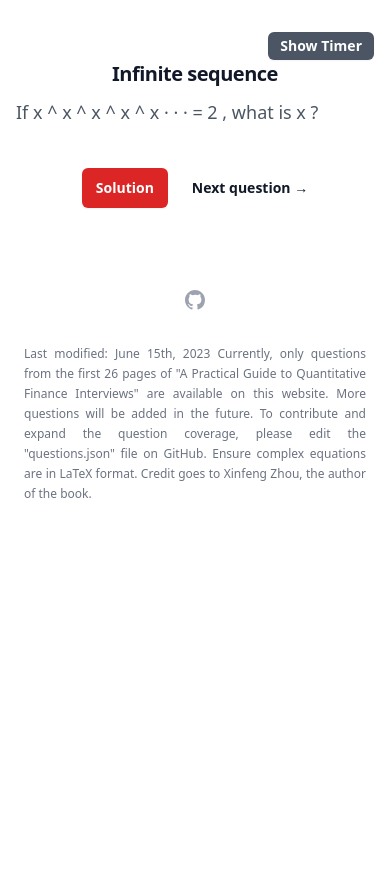
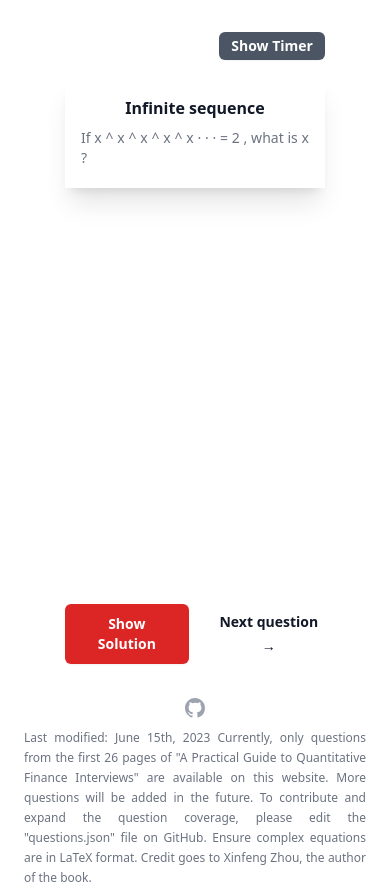
Before and after one commit to milas-melt/quant_interview_website, a React (Create React App) app: page / in a window 390 px wide. Before the commit the page ends 844 px from the top, so only its background shows below. Built offline with nearby package versions, Linux system fonts and the light colour scheme.

Commit message:
UI/UX improvements and refactoring

```diff
--- a/src/App.js
+++ b/src/App.js
@@ -2,6 +2,8 @@ import React, { useState, useEffect } from "react";
 import questions from "./questions.json";
 import ToolTip from "./ToolTip";
 import Footer from "./Footer";
+import QuestionBox from "./components/QuestionBox";
+import HintModal from "./components/HintModal";
 
 export default function App() {
     const START_QUESTION_INDEX = 9;
@@ -9,9 +11,9 @@ export default function App() {
     const [currentQuestionIndex, setCurrentQuestionIndex] =
         useState(START_QUESTION_INDEX);
     // const [chapter, setChapter] = useState("brainteasers");
-    const [solution, setSolution] = useState(
-        questions.brainteasers[START_QUESTION_INDEX].solution
-    );
+    // const [solution, setSolution] = useState(
+    //     questions.brainteasers[START_QUESTION_INDEX].solution
+    // );
     const [hint, setHint] = useState(
         questions.brainteasers[START_QUESTION_INDEX].hint
     );
@@ -20,6 +22,7 @@ export default function App() {
     const [seconds, setSeconds] = useState(0);
     const [showTimer, setShowTimer] = useState(false);
 
+    // console.log(questions.brainteasers[currentQuestionIndex].question);
     useEffect(() => {
         const interval = setInterval(() => {
             setSeconds((prevSeconds) => prevSeconds + 1);
@@ -52,7 +55,7 @@ export default function App() {
             Math.random() * questions.brainteasers.length
         );
         setCurrentQuestionIndex(randomIndex);
-        setSolution(questions.brainteasers[randomIndex].solution); // Clear the solution when moving to the next question
+        // setSolution(questions.brainteasers[randomIndex].solution); // Clear the solution when moving to the next question
         setHint(questions.brainteasers[randomIndex].hint);
         setShowHint(false); // Hide the hint when moving to the next question
         setSeconds(0); // Reset the timer when moving to the next question
@@ -67,8 +70,8 @@ export default function App() {
     };
 
     return (
-        <div className="bg-white">
-            <div className="mx-auto max-w-2xl py-8 px-4 sm:py-16 lg:py-24">
+        <div className="bg-white flex flex-col max-h-screen justify-between">
+            <div className="mx-auto  w-2/3 max-w-2xl py-8  sm:py-16 lg:py-16">
                 <div className="hidden sm:mb-8 sm:flex sm:justify-center">
                     <div className="relative rounded-full px-3 py-1 text-sm leading-6 text-gray-600 ring-1 ring-gray-900/10 hover:ring-gray-900/20">
                         Click here to access the{" "}
@@ -90,7 +93,7 @@ export default function App() {
                     {showTimer ? (
                         // align the timer and the button in the same row
 
-                        <div className="flex justify-between">
+                        <div className="flex justify-between mb-4">
                             <div>
                                 <p>{formatTime(seconds)}</p>
                             </div>
@@ -104,7 +107,7 @@ export default function App() {
                             </ToolTip>
                         </div>
                     ) : (
-                        <div className="flex justify-end">
+                        <div className="flex justify-end mb-4">
                             <button
                                 onClick={() => setShowTimer(true)}
                                 className="rounded-md bg-gray-600 px-3 py-1 text-sm font-semibold text-white shadow-sm hover:bg-gray-500 focus-visible:outline focus-visible:outline-2 focus-visible:outline-offset-2 focus-visible:outline-gray-600"
@@ -114,61 +117,54 @@ export default function App() {
                         </div>
                     )}
                     {/* Question title */}
-                    {questions.brainteasers[currentQuestionIndex].name ? (
-                        <h1 className="text-xl font-bold tracking-tight text-gray-900">
-                            {questions.brainteasers[currentQuestionIndex].name}
-                        </h1>
-                    ) : (
-                        <h1 className="text-xl font-bold tracking-tight text-gray-900">
-                            Question
-                        </h1>
-                    )}
+                    {/* <div className="shadow sm:rounded-lg">
+                        <div className="px-4 py-5 sm:p-6">
 
-                    {/* Question text */}
-                    <p className="mt-2 text-lg leading-8 text-gray-600 text-justify">
-                        {questions.brainteasers[currentQuestionIndex].question}
-                    </p>
+                        </div>
+                    </div> */}
+
+                    <QuestionBox
+                        question={
+                            questions.brainteasers[currentQuestionIndex]
+                                .question
+                        }
+                        question_name={
+                            questions.brainteasers[currentQuestionIndex].name
+                        }
+                    />
 
                     {/* Hint */}
 
-                    {hint && (
-                        <div className="mt-4">
-                            <button
-                                onClick={() => setShowHint(!showHint)}
-                                className="text-sm font-semibold leading-6 text-red-900"
-                            >
-                                {showHint
-                                    ? "Hide Hint"
-                                    : "The book provided a hint. Click here to see it."}
-                            </button>
-                            {showHint && (
-                                <div>
-                                    {/* Hint title */}
-                                    <h2 className="text-lg font-bold text-gray-900">
-                                        Hint:
-                                    </h2>
+                    <button
+                        onClick={() => setShowHint(!showHint)}
+                        className={`${
+                            hint ? "visible" : "invisible"
+                        } text-sm font-semibold leading-6 text-red-900`}
+                    >
+                        The book provided a hint. Click here to see it.
+                    </button>
 
-                                    {/* Hint text */}
-                                    <p className="mt-2 text-gray-600 text-justify">
-                                        {hint}
-                                    </p>
-                                </div>
-                            )}
-                        </div>
-                    )}
+                    <HintModal
+                        open={showHint}
+                        setOpen={setShowHint}
+                        hint={hint}
+                    />
+
                     {/* Solution */}
-                    {showSolution && (
-                        <div className="mt-4">
-                            {/* Solution title */}
-                            <h2 className="text-lg font-bold text-gray-900">
-                                Solution:
-                            </h2>
-                            {/* Solution text */}
-                            <p className="mt-2 text-gray-600 text-justify">
-                                {solution}
-                            </p>
-                        </div>
-                    )}
+
+                    <div
+                        className={`${
+                            showSolution ? "visible" : "invisible"
+                        } mt-4`}
+                    >
+                        <QuestionBox
+                            question={
+                                questions.brainteasers[currentQuestionIndex]
+                                    .solution
+                            }
+                            question_name="Solution"
+                        />
+                    </div>
 
                     <div className="mt-10 flex items-center justify-center gap-x-6">
                         {/* Solution button */}
@@ -176,7 +172,7 @@ export default function App() {
                             onClick={() => setShowSolution(!showSolution)} // {() => setShowHint(!showHint)}
                             className="rounded-md bg-red-600 px-3.5 py-2.5 text-sm font-semibold text-white shadow-sm hover:bg-red-500 focus-visible:outline focus-visible:outline-2 focus-visible:outline-offset-2 focus-visible:outline-red-600"
                         >
-                            Solution
+                            {showSolution ? "Hide" : "Show"} Solution
                         </button>
 
                         {/* Next question button */}
--- a/src/Footer.jsx
+++ b/src/Footer.jsx
@@ -31,8 +31,10 @@ const navigation = [
 export default function Footer() {
     return (
         <footer className="bg-white">
-            <div className="mx-auto max-w-7xl px-6 py-12 md:flex md:items-center md:justify-between lg:px-8">
-                <div className="flex justify-center space-x-6 md:order-2">
+            <div className="mx-auto  px-6  md:flex md:items-center md:justify-between lg:px-8">
+                <div className="flex items-center justify-center space-x-2 md:order-2">
+                    {" "}
+                    {/* Updated class */}
                     {navigation.map((item) => (
                         <a
                             key={item.name}
@@ -46,7 +48,9 @@ export default function Footer() {
                         </a>
                     ))}
                 </div>
-                <div className="mt-8 md:order-1 md:mt-0 md:w-3/4 lg:w-3/4">
+                <div className="mt-2 md:order-1 md:mt-0 md:w-3/4 lg:w-3/4">
+                    {" "}
+                    {/* Updated class */}
                     <p className="text-xs leading-5 text-gray-500 text-justify">
                         Last modified: June 15th, 2023 Currently, only questions
                         from the first 26 pages of "A Practical Guide to
--- /dev/null
+++ b/src/components/HintModal.jsx
@@ -0,0 +1,70 @@
+import { Fragment } from "react";
+import { Dialog, Transition } from "@headlessui/react";
+import { LightBulbIcon } from "@heroicons/react/24/outline";
+
+export default function HintModal({ open, setOpen, hint }) {
+    return (
+        <Transition.Root show={open} as={Fragment}>
+            <Dialog as="div" className="relative z-10" onClose={setOpen}>
+                <Transition.Child
+                    as={Fragment}
+                    enter="ease-out duration-300"
+                    enterFrom="opacity-0"
+                    enterTo="opacity-100"
+                    leave="ease-in duration-200"
+                    leaveFrom="opacity-100"
+                    leaveTo="opacity-0"
+                >
+                    <div className="fixed inset-0 bg-gray-500 bg-opacity-75 transition-opacity" />
+                </Transition.Child>
+
+                <div className="fixed inset-0 z-10 overflow-y-auto">
+                    <div className="flex min-h-full items-end justify-center p-4 text-center sm:items-center sm:p-0">
+                        <Transition.Child
+                            as={Fragment}
+                            enter="ease-out duration-300"
+                            enterFrom="opacity-0 translate-y-4 sm:translate-y-0 sm:scale-95"
+                            enterTo="opacity-100 translate-y-0 sm:scale-100"
+                            leave="ease-in duration-200"
+                            leaveFrom="opacity-100 translate-y-0 sm:scale-100"
+                            leaveTo="opacity-0 translate-y-4 sm:translate-y-0 sm:scale-95"
+                        >
+                            <Dialog.Panel className="relative transform overflow-hidden rounded-lg bg-white px-4 pb-4 pt-5 text-left shadow-xl transition-all sm:my-8 sm:w-full sm:max-w-sm sm:p-6">
+                                <div>
+                                    <div className="mx-auto flex h-12 w-12 items-center justify-center rounded-full bg-yellow-100">
+                                        <LightBulbIcon
+                                            className="h-6 w-6 text-yellow-600"
+                                            aria-hidden="true"
+                                        />
+                                    </div>
+                                    <div className="mt-3 text-center sm:mt-5">
+                                        <Dialog.Title
+                                            as="h3"
+                                            className="text-base font-semibold leading-6 text-gray-900"
+                                        >
+                                            Hint
+                                        </Dialog.Title>
+                                        <div className="mt-2">
+                                            <p className="text-sm text-gray-500">
+                                                {hint}
+                                            </p>
+                                        </div>
+                                    </div>
+                                </div>
+                                <div className="mt-5 sm:mt-6">
+                                    <button
+                                        type="button"
+                                        className="inline-flex w-full justify-center rounded-md bg-red-600 px-3 py-2 text-sm font-semibold text-white shadow-sm hover:bg-red-500 focus-visible:outline focus-visible:outline-2 focus-visible:outline-offset-2 focus-visible:outline-red-600"
+                                        onClick={() => setOpen(false)}
+                                    >
+                                        Go back to question
+                                    </button>
+                                </div>
+                            </Dialog.Panel>
+                        </Transition.Child>
+                    </div>
+                </div>
+            </Dialog>
+        </Transition.Root>
+    );
+}
--- /dev/null
+++ b/src/components/QuestionBox.jsx
@@ -0,0 +1,29 @@
+export default function QuestionBox({ question_name, question }) {
+    return (
+        <div className="bg-white shadow-xl sm:rounded-lg lg:h-40 sm:h-100 overflow-y-auto scrollbar-container">
+            <div className="px-4 py-5 sm:p-6">
+                {question_name ? (
+                    <h3 className="text-base font-semibold leading-6 text-gray-900">
+                        {question_name}
+                    </h3>
+                ) : (
+                    <h3 className="text-base font-semibold leading-6 text-gray-900">
+                        Question
+                    </h3>
+                )}
+
+                <div className="mt-2  text-sm text-gray-500 text-justify">
+                    {question ? (
+                        <p>{question}</p>
+                    ) : (
+                        <p>
+                            Please check the solution on the book. It contains
+                            too many illustrations / equations so it has not
+                            been implemented here yet.
+                        </p>
+                    )}
+                </div>
+            </div>
+        </div>
+    );
+}
--- a/src/questions.json
+++ b/src/questions.json
@@ -65,19 +65,16 @@
         },
         {
             "name": "Doors to offer",
-            "question": "You are facing two doors. One leads to your job offer and the other leads to exit. In front of either door is a guard. One guard always tells lies and the other always tells the truth. You can only ask one guard one yes/no question. Assuming you do want to get the job offer, what question will you ask? ",
-            "solution": "N/A"
+            "question": "You are facing two doors. One leads to your job offer and the other leads to exit. In front of either door is a guard. One guard always tells lies and the other always tells the truth. You can only ask one guard one yes/no question. Assuming you do want to get the job offer, what question will you ask? "
         },
         {
             "name": "Message Delivery",
             "question": "You are facing two doors. One leads to your job offer and the other leads to exit. In front of either door is a guard. One guard always tells lies and the other always tells the truth. You can only ask one guard one yes/no question. Assuming you do want to get the job offer, what question will you ask? ",
-            "solution": "N/A",
             "hint": "You can have more than one lock on the box. "
         },
         {
             "name": "Last ball",
             "question": " Consider the changes in the number ofred and blue balls after each step. ",
-            "solution": "N/A",
             "hint": " Consider the changes in the number ofred and blue balls after each step. "
         },
         {
@@ -108,18 +105,15 @@
         },
         {
             "name": "Clock Pieces",
-            "question": "A clock (numbered 1 -12 clockwise) fell off the wall and broke into three pieces. You find that the sums of the numbers on each piece are equal. What are the numbers on each piece? (No strange-shaped piece is allowed.) ",
-            "solution": "N/A"
+            "question": "A clock (numbered 1 -12 clockwise) fell off the wall and broke into three pieces. You find that the sums of the numbers on each piece are equal. What are the numbers on each piece? (No strange-shaped piece is allowed.) "
         },
         {
             "name": "Missing integers",
-            "question": "Suppose we have 98 distinct integers from 1 to 100. What is a good way to find out the two missing integers (within [ 1, 100])? ",
-            "solution": "N/A"
+            "question": "Suppose we have 98 distinct integers from 1 to 100. What is a good way to find out the two missing integers (within [ 1, 100])? "
         },
         {
             "name": "Counterfeit coins I",
             "question": "There are 10 bags with 100 identical coins in each bag. In all bags but one, each coin weighs 10 grams. However, all the coins in the counterfeit bag weigh either 9 or 11 grams. Can you find the counterfeit bag in only one weighing, using a digital scale that tells the exact weight? ",
-            "solution": "N/A",
             "hint": "In order to find the counterfeit coin bag in one weighing, the number of coins from each bag must be different. If we use the same number of coins from two bags, symmetry will prevent you from distinguish these two bags if one is the counterfeit coin bag. "
         },
         {
@@ -167,24 +161,20 @@
         },
         {
             "name": "Division by 9",
-            "question": "Given an arbitrary integer, come up with a rule to decide whether it is divisible by 9 and prove it. ",
-            "solution": "N/A"
+            "question": "Given an arbitrary integer, come up with a rule to decide whether it is divisible by 9 and prove it. "
         },
         {
             "name": "Chameleon Colors",
             "question": "A remote island has three types of chameleons with the following population: 13 red chameleons, 15 green chameleons and 17 blue chameleons. Each time two chameleons with different colors meet, they would change their color to the third color. For example, if a green chameleon meets a red chameleon, they both change their color to blue. Is it ever possible for all chameleons to become the same color? Why or why not?",
-            "solution": "N/A",
             "hint": "consider the numbers in module of 3."
         },
         {
             "name": "Coin split problem ",
-            "question": "You split 1000 coins into two piles and count the number of coins in each pile. If there are x coins in pile one and y coins in pile two, you multiple x by y to get xy. Then you split both piles further, repeat the same counting and multiplication process, and add the new multiplication results to the original. For example, you split x to x_1 and x_2, y to y_1 and y_2, then the sum is xy + x_1 * x2 + y_1 * y_2 The same process is repeated until you only have piles of 1 stone each. What is the final sum? (The final 1 's are not included in the sum.) Prove that you always get the same answer no matter how the piles are divided. ",
-            "solution": "N/A"
+            "question": "You split 1000 coins into two piles and count the number of coins in each pile. If there are x coins in pile one and y coins in pile two, you multiple x by y to get xy. Then you split both piles further, repeat the same counting and multiplication process, and add the new multiplication results to the original. For example, you split x to x_1 and x_2, y to y_1 and y_2, then the sum is xy + x_1 * x2 + y_1 * y_2 The same process is repeated until you only have piles of 1 stone each. What is the final sum? (The final 1 's are not included in the sum.) Prove that you always get the same answer no matter how the piles are divided. "
         },
         {
             "name": "Chocolate bar problem",
             "question": "A chocolate bar has 6 rows and 8 columns ( 48 small 1x1 squares). You break it into individual squares by making a number of breaks. Each time, break one rectangle into two smaller rectangles. For example, in the first step you can break the 6x8 chocolate bar into a 6 x 3 one and a 6 x 5 one. What is the total number of breaks needed in order to break the chocolate bar into 48 small squares?",
-            "solution": "N/A",
             "hint": "f(2) = 1, f(3)-f(2) = 2 and f(4)-f(3) = 3. Should give you enough hint to realise the pattern is f(n) = 1 + 2 + ... + (n-1) = n(n-1)/2"
         }
     ]
```
